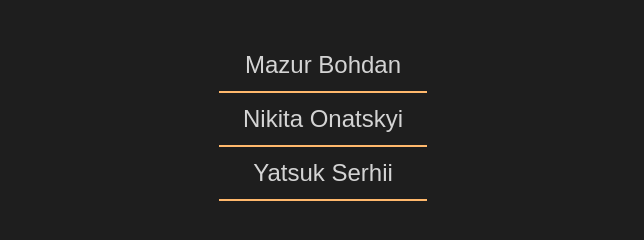
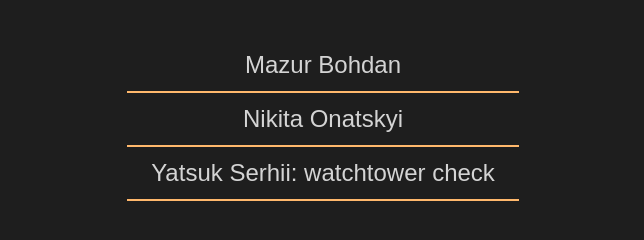
Before and after one commit to Yezhyck/iit-lab4_5, a website: page views/index.html in a window 1280 px wide. Shown: the part 342-582 px from the top of the page, without its empty margins (317-961 px from the left). Drawn offline with Linux system fonts and the light colour scheme; files that its build step writes are made by us from their sources.

Commit message:
Change index.html

```diff
--- a/views/index.html
+++ b/views/index.html
@@ -9,7 +9,7 @@
 <ol>
     <li>Mazur Bohdan</li>
     <li>Nikita Onatskyi</li>
-    <li>Yatsuk Serhii</li>
+    <li>Yatsuk Serhii: watchtower check</li>
 </ol>
 </body>
 </html>
```
